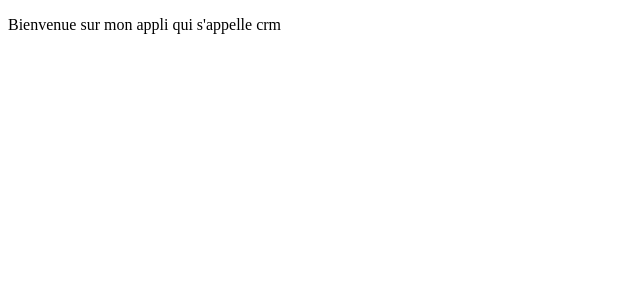
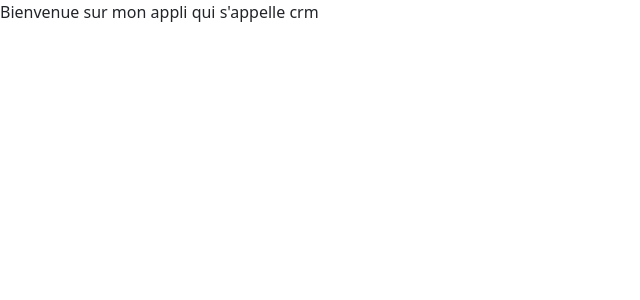
Before and after one commit to rakhery/angulars, an Angular app: page / in a window 1280 px wide. Shown: the top 300 px of the page, without its empty margins (0-640 px from the left). Built offline with nearby package versions, Linux system fonts and the light colour scheme.

Commit message:
Import dans styles.scss

```diff
--- a/src/styles.scss
+++ b/src/styles.scss
@@ -1 +1,6 @@
 /* You can add global styles to this file, and also import other style files */
+
+/* Importing Bootstrap SCSS file. */
+@import '~bootstrap/scss/bootstrap';
+@import "./stylings/fonts";
+@import "./stylings/theme";
```
